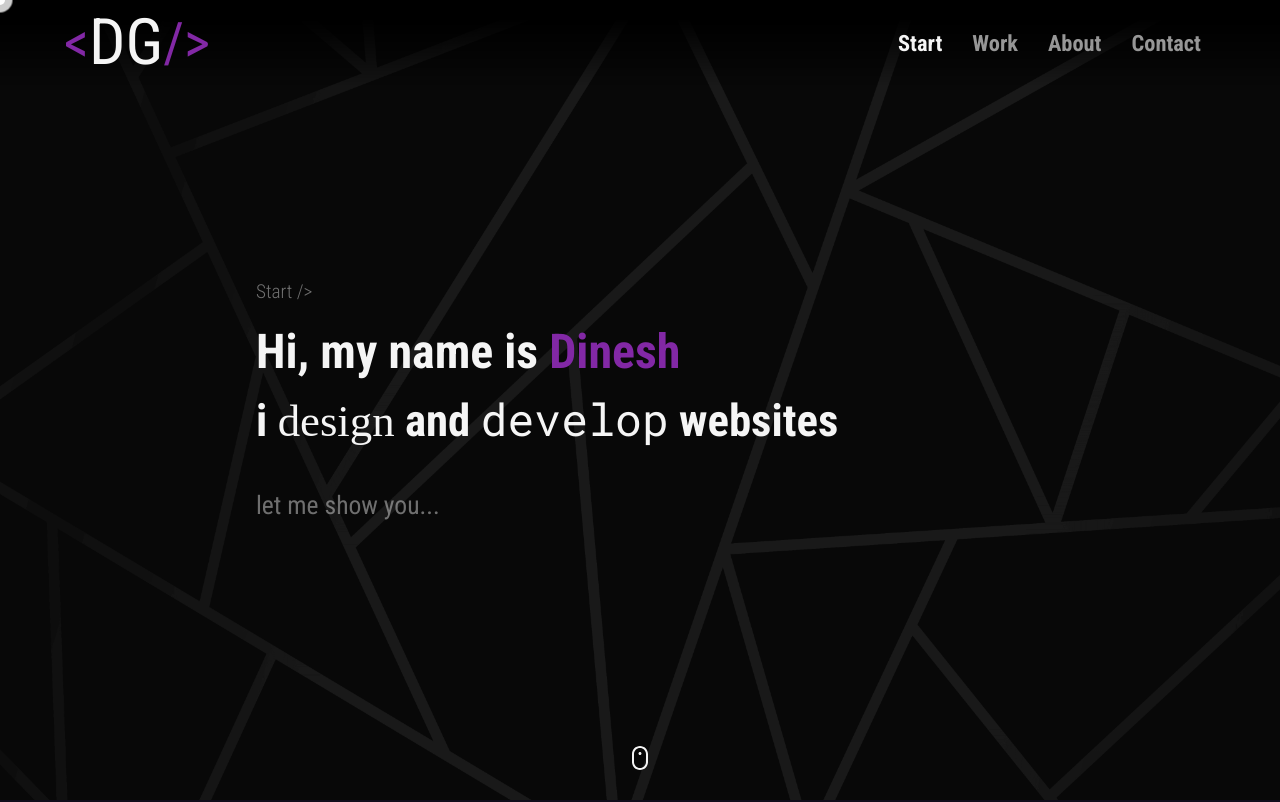
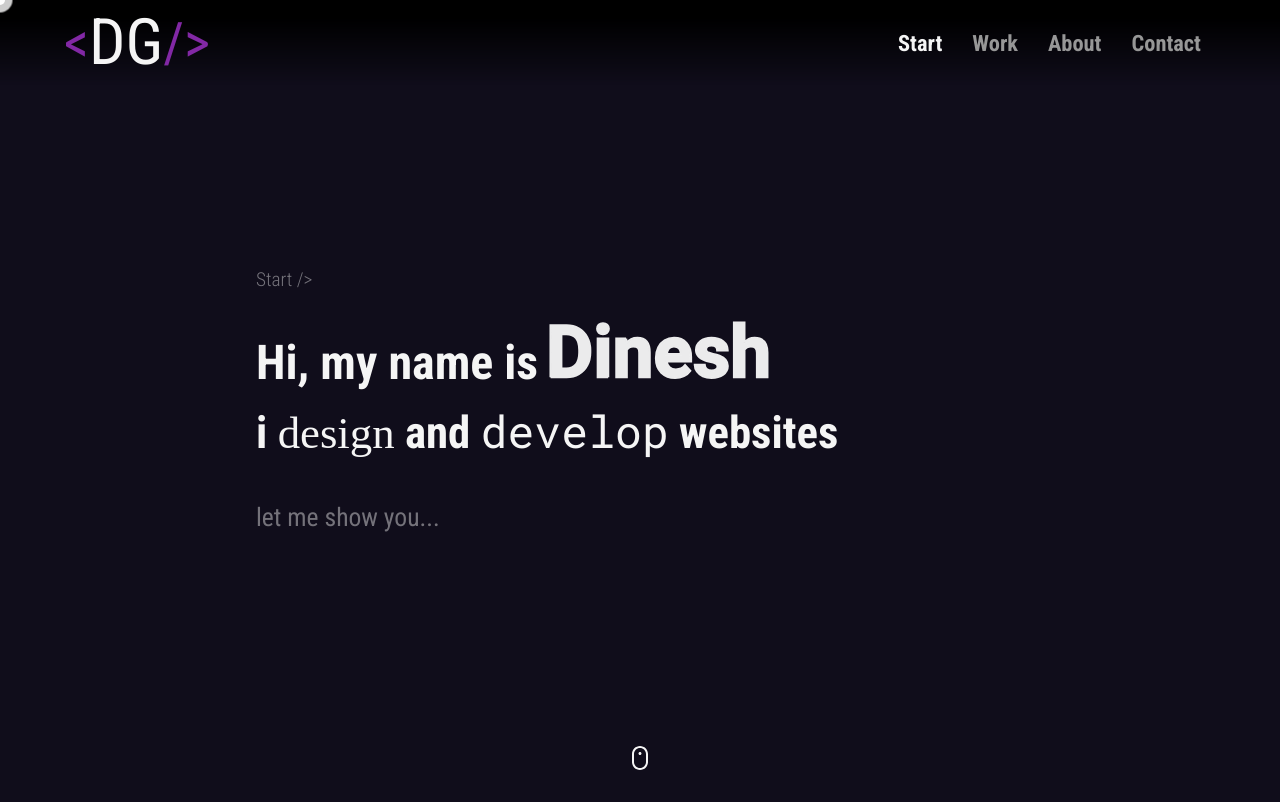
Before and after one commit to Dinesh485/my-portfolio-v2, a React (Create React App) app: page / in a window 1280 px wide. Shown: the top 802 px of the page. Built offline with nearby package versions, Linux system fonts and the light colour scheme; a web font is replaced by a local one.

Commit message:
made adjustments to the design

```diff
--- a/src/components/Start.js
+++ b/src/components/Start.js
@@ -1,8 +1,6 @@
 import { useEffect } from "react";
-
-import bgImg from '../images/58064.png'
 import {gsap} from 'gsap'
-
+import NameSVG from '../images/NameSVG'
 const Start = () => {
 
     useEffect(() =>{
@@ -18,15 +16,15 @@ const Start = () => {
 
 
     return (
-        <section className = "start" id = 'start'  style = {{background: `url(${bgImg})`, backgroundSize: 'cover', backgroundPosition: 'center'}}>
+        <section className = "start" id = 'start' >
 
             <div className="wrapper">
                 <p className = "anim1 ">Start {"/>"}</p>
-                <h1 className = "anim1">Hi, my name is <span>Dinesh</span></h1>
+                <h1 className = "anim1">Hi, my name is <span><NameSVG /></span></h1>
                 <h2 className = "anim1">i <span>design</span> and <span>develop</span> websites</h2>
                 <span className  = "anim1">let me show you...</span>
             </div>
-            <svg xmlns="http://www.w3.org/2000/svg" width="24" height="24" viewBox="0 0 24 24"><path d="M12 2c3.309 0 6 2.691 6 6v8c0 3.309-2.691 6-6 6s-6-2.691-6-6v-8c0-3.309 2.691-6 6-6zm0-2c-4.418 0-8 3.582-8 8v8c0 4.418 3.582 8 8 8s8-3.582 8-8v-8c0-4.418-3.582-8-8-8zm0 9c-.829 0-1.5-.672-1.5-1.5s.671-1.5 1.5-1.5 1.5.672 1.5 1.5-.671 1.5-1.5 1.5z"/></svg>
+            <svg className = "scrollIcon" xmlns="http://www.w3.org/2000/svg" width="24" height="24" viewBox="0 0 24 24"><path d="M12 2c3.309 0 6 2.691 6 6v8c0 3.309-2.691 6-6 6s-6-2.691-6-6v-8c0-3.309 2.691-6 6-6zm0-2c-4.418 0-8 3.582-8 8v8c0 4.418 3.582 8 8 8s8-3.582 8-8v-8c0-4.418-3.582-8-8-8zm0 9c-.829 0-1.5-.672-1.5-1.5s.671-1.5 1.5-1.5 1.5.672 1.5 1.5-.671 1.5-1.5 1.5z"/></svg>
         </section>
      );
 }
--- /dev/null
+++ b/src/images/NameSVG.js
@@ -0,0 +1,38 @@
+import { useEffect, useRef } from "react";
+
+
+const NameSVG = () => {
+    const svg = useRef(null)
+    useEffect(() =>{
+
+        let paths =  svg.current.getElementsByTagName('path')
+          for(let i =0; i<paths.length; i++){
+            let lenght =  paths[i].getTotalLength();
+            paths[i].style.strokeDasharray= lenght;
+            paths[i].style.strokeDashoffset = lenght;
+          }
+
+    },[])
+    return (
+        <svg ref = {svg} className = "nameSvg" viewBox="0 0 290 77" fill="none" xmlns="http://www.w3.org/2000/svg">
+        <mask id="path-1-outside-1" maskUnits="userSpaceOnUse" x="0.09375" y="0" width="290" height="77" fill="black">
+        <rect fill="white" x="0.09375" width="290" height="77"/>
+        <path d="M2.09375 74V5.75H23.0938C29.0938 5.75 34.4531 7.10938 39.1719 9.82812C43.9219 12.5156 47.625 16.3594 50.2812 21.3594C52.9375 26.3281 54.2656 31.9844 54.2656 38.3281V41.4688C54.2656 47.8125 52.9531 53.4531 50.3281 58.3906C47.7344 63.3281 44.0625 67.1562 39.3125 69.875C34.5625 72.5938 29.2031 73.9688 23.2344 74H2.09375ZM16.1562 17.1406V62.7031H22.9531C28.4531 62.7031 32.6562 60.9062 35.5625 57.3125C38.4688 53.7188 39.9531 48.5781 40.0156 41.8906V38.2812C40.0156 31.3438 38.5781 26.0938 35.7031 22.5312C32.8281 18.9375 28.625 17.1406 23.0938 17.1406H16.1562Z"/>
+        <path d="M77.9375 74H64.3438V23.2812H77.9375V74ZM63.5469 10.1562C63.5469 8.125 64.2188 6.45312 65.5625 5.14062C66.9375 3.82812 68.7969 3.17188 71.1406 3.17188C73.4531 3.17188 75.2969 3.82812 76.6719 5.14062C78.0469 6.45312 78.7344 8.125 78.7344 10.1562C78.7344 12.2188 78.0312 13.9062 76.625 15.2188C75.25 16.5312 73.4219 17.1875 71.1406 17.1875C68.8594 17.1875 67.0156 16.5312 65.6094 15.2188C64.2344 13.9062 63.5469 12.2188 63.5469 10.1562Z"/>
+        <path d="M101.609 23.2812L102.031 29.1406C105.656 24.6094 110.516 22.3438 116.609 22.3438C121.984 22.3438 125.984 23.9219 128.609 27.0781C131.234 30.2344 132.578 34.9531 132.641 41.2344V74H119.094V41.5625C119.094 38.6875 118.469 36.6094 117.219 35.3281C115.969 34.0156 113.891 33.3594 110.984 33.3594C107.172 33.3594 104.312 34.9844 102.406 38.2344V74H88.8594V23.2812H101.609Z"/>
+        <path d="M166.297 74.9375C158.859 74.9375 152.797 72.6562 148.109 68.0938C143.453 63.5312 141.125 57.4531 141.125 49.8594V48.5469C141.125 43.4531 142.109 38.9062 144.078 34.9062C146.047 30.875 148.828 27.7812 152.422 25.625C156.047 23.4375 160.172 22.3438 164.797 22.3438C171.734 22.3438 177.188 24.5312 181.156 28.9062C185.156 33.2812 187.156 39.4844 187.156 47.5156V53.0469H154.859C155.297 56.3594 156.609 59.0156 158.797 61.0156C161.016 63.0156 163.812 64.0156 167.188 64.0156C172.406 64.0156 176.484 62.125 179.422 58.3438L186.078 65.7969C184.047 68.6719 181.297 70.9219 177.828 72.5469C174.359 74.1406 170.516 74.9375 166.297 74.9375ZM164.75 33.3125C162.062 33.3125 159.875 34.2188 158.188 36.0312C156.531 37.8438 155.469 40.4375 155 43.8125H173.844V42.7344C173.781 39.7344 172.969 37.4219 171.406 35.7969C169.844 34.1406 167.625 33.3125 164.75 33.3125Z"/>
+        <path d="M222.359 59.9844C222.359 58.3281 221.531 57.0312 219.875 56.0938C218.25 55.125 215.625 54.2656 212 53.5156C199.938 50.9844 193.906 45.8594 193.906 38.1406C193.906 33.6406 195.766 29.8906 199.484 26.8906C203.234 23.8594 208.125 22.3438 214.156 22.3438C220.594 22.3438 225.734 23.8594 229.578 26.8906C233.453 29.9219 235.391 33.8594 235.391 38.7031H221.844C221.844 36.7656 221.219 35.1719 219.969 33.9219C218.719 32.6406 216.766 32 214.109 32C211.828 32 210.062 32.5156 208.812 33.5469C207.562 34.5781 206.938 35.8906 206.938 37.4844C206.938 38.9844 207.641 40.2031 209.047 41.1406C210.484 42.0469 212.891 42.8438 216.266 43.5312C219.641 44.1875 222.484 44.9375 224.797 45.7812C231.953 48.4062 235.531 52.9531 235.531 59.4219C235.531 64.0469 233.547 67.7969 229.578 70.6719C225.609 73.5156 220.484 74.9375 214.203 74.9375C209.953 74.9375 206.172 74.1875 202.859 72.6875C199.578 71.1562 197 69.0781 195.125 66.4531C193.25 63.7969 192.312 60.9375 192.312 57.875H205.156C205.281 60.2812 206.172 62.125 207.828 63.4062C209.484 64.6875 211.703 65.3281 214.484 65.3281C217.078 65.3281 219.031 64.8438 220.344 63.875C221.688 62.875 222.359 61.5781 222.359 59.9844Z"/>
+        <path d="M257.516 28.8125C261.109 24.5 265.625 22.3438 271.062 22.3438C282.062 22.3438 287.641 28.7344 287.797 41.5156V74H274.25V41.8906C274.25 38.9844 273.625 36.8438 272.375 35.4688C271.125 34.0625 269.047 33.3594 266.141 33.3594C262.172 33.3594 259.297 34.8906 257.516 37.9531V74H243.969V2H257.516V28.8125Z"/>
+        </mask>
+        <path d="M2.09375 74V5.75H23.0938C29.0938 5.75 34.4531 7.10938 39.1719 9.82812C43.9219 12.5156 47.625 16.3594 50.2812 21.3594C52.9375 26.3281 54.2656 31.9844 54.2656 38.3281V41.4688C54.2656 47.8125 52.9531 53.4531 50.3281 58.3906C47.7344 63.3281 44.0625 67.1562 39.3125 69.875C34.5625 72.5938 29.2031 73.9688 23.2344 74H2.09375ZM16.1562 17.1406V62.7031H22.9531C28.4531 62.7031 32.6562 60.9062 35.5625 57.3125C38.4688 53.7188 39.9531 48.5781 40.0156 41.8906V38.2812C40.0156 31.3438 38.5781 26.0938 35.7031 22.5312C32.8281 18.9375 28.625 17.1406 23.0938 17.1406H16.1562Z" stroke="#F7F7F7"  mask="url(#path-1-outside-1)"/>
+        <path d="M77.9375 74H64.3438V23.2812H77.9375V74ZM63.5469 10.1562C63.5469 8.125 64.2188 6.45312 65.5625 5.14062C66.9375 3.82812 68.7969 3.17188 71.1406 3.17188C73.4531 3.17188 75.2969 3.82812 76.6719 5.14062C78.0469 6.45312 78.7344 8.125 78.7344 10.1562C78.7344 12.2188 78.0312 13.9062 76.625 15.2188C75.25 16.5312 73.4219 17.1875 71.1406 17.1875C68.8594 17.1875 67.0156 16.5312 65.6094 15.2188C64.2344 13.9062 63.5469 12.2188 63.5469 10.1562Z" stroke="#F7F7F7"  mask="url(#path-1-outside-1)"/>
+        <path d="M101.609 23.2812L102.031 29.1406C105.656 24.6094 110.516 22.3438 116.609 22.3438C121.984 22.3438 125.984 23.9219 128.609 27.0781C131.234 30.2344 132.578 34.9531 132.641 41.2344V74H119.094V41.5625C119.094 38.6875 118.469 36.6094 117.219 35.3281C115.969 34.0156 113.891 33.3594 110.984 33.3594C107.172 33.3594 104.312 34.9844 102.406 38.2344V74H88.8594V23.2812H101.609Z" stroke="#F7F7F7"  mask="url(#path-1-outside-1)"/>
+        <path d="M166.297 74.9375C158.859 74.9375 152.797 72.6562 148.109 68.0938C143.453 63.5312 141.125 57.4531 141.125 49.8594V48.5469C141.125 43.4531 142.109 38.9062 144.078 34.9062C146.047 30.875 148.828 27.7812 152.422 25.625C156.047 23.4375 160.172 22.3438 164.797 22.3438C171.734 22.3438 177.188 24.5312 181.156 28.9062C185.156 33.2812 187.156 39.4844 187.156 47.5156V53.0469H154.859C155.297 56.3594 156.609 59.0156 158.797 61.0156C161.016 63.0156 163.812 64.0156 167.188 64.0156C172.406 64.0156 176.484 62.125 179.422 58.3438L186.078 65.7969C184.047 68.6719 181.297 70.9219 177.828 72.5469C174.359 74.1406 170.516 74.9375 166.297 74.9375ZM164.75 33.3125C162.062 33.3125 159.875 34.2188 158.188 36.0312C156.531 37.8438 155.469 40.4375 155 43.8125H173.844V42.7344C173.781 39.7344 172.969 37.4219 171.406 35.7969C169.844 34.1406 167.625 33.3125 164.75 33.3125Z" stroke="#F7F7F7"  mask="url(#path-1-outside-1)"/>
+        <path d="M222.359 59.9844C222.359 58.3281 221.531 57.0312 219.875 56.0938C218.25 55.125 215.625 54.2656 212 53.5156C199.938 50.9844 193.906 45.8594 193.906 38.1406C193.906 33.6406 195.766 29.8906 199.484 26.8906C203.234 23.8594 208.125 22.3438 214.156 22.3438C220.594 22.3438 225.734 23.8594 229.578 26.8906C233.453 29.9219 235.391 33.8594 235.391 38.7031H221.844C221.844 36.7656 221.219 35.1719 219.969 33.9219C218.719 32.6406 216.766 32 214.109 32C211.828 32 210.062 32.5156 208.812 33.5469C207.562 34.5781 206.938 35.8906 206.938 37.4844C206.938 38.9844 207.641 40.2031 209.047 41.1406C210.484 42.0469 212.891 42.8438 216.266 43.5312C219.641 44.1875 222.484 44.9375 224.797 45.7812C231.953 48.4062 235.531 52.9531 235.531 59.4219C235.531 64.0469 233.547 67.7969 229.578 70.6719C225.609 73.5156 220.484 74.9375 214.203 74.9375C209.953 74.9375 206.172 74.1875 202.859 72.6875C199.578 71.1562 197 69.0781 195.125 66.4531C193.25 63.7969 192.312 60.9375 192.312 57.875H205.156C205.281 60.2812 206.172 62.125 207.828 63.4062C209.484 64.6875 211.703 65.3281 214.484 65.3281C217.078 65.3281 219.031 64.8438 220.344 63.875C221.688 62.875 222.359 61.5781 222.359 59.9844Z" stroke="#F7F7F7"  mask="url(#path-1-outside-1)"/>
+        <path d="M257.516 28.8125C261.109 24.5 265.625 22.3438 271.062 22.3438C282.062 22.3438 287.641 28.7344 287.797 41.5156V74H274.25V41.8906C274.25 38.9844 273.625 36.8438 272.375 35.4688C271.125 34.0625 269.047 33.3594 266.141 33.3594C262.172 33.3594 259.297 34.8906 257.516 37.9531V74H243.969V2H257.516V28.8125Z" stroke="#F7F7F7"  mask="url(#path-1-outside-1)"/>
+        </svg>
+
+     );
+}
+
+export default NameSVG;
--- a/src/sass-partials/_about.scss
+++ b/src/sass-partials/_about.scss
@@ -1,5 +1,5 @@
 .about{
-    background: $bg-color2;
+    background: $bg-color;
     position: relative;
     .wrapper{
         width: 80%;
--- a/src/sass-partials/_contact.scss
+++ b/src/sass-partials/_contact.scss
@@ -10,6 +10,8 @@
         height: 100%;
         max-width: $xl;
         margin:  0 auto;
+        position: relative;
+        z-index: 1;
         >div{
             width: fit-content;
             >p{
--- a/src/sass-partials/_start.scss
+++ b/src/sass-partials/_start.scss
@@ -6,7 +6,7 @@
     justify-content: center;
     flex-basis: 100%;
     height: calc(var(--vh, 1vh) * 100);
-
+    background: $bg-color;
     .wrapper {
       width: 70%;
       margin: 0 auto;
@@ -25,7 +25,35 @@
         width: fit-content;
         overflow: hidden;
         span {
-          color: $accent-color;
+
+
+           svg{
+             width: 150px;
+             margin-top: 10px;
+             path{
+               stroke-width: 3;
+               animation: strokeOffset 2s linear;
+               animation-fill-mode: forwards;
+               stroke: whitesmoke;
+
+
+             }
+
+           }
+            @keyframes strokeOffset{
+              0%{
+
+              }
+              80%{
+                fill: transparent;
+              }
+              100%{
+                stroke-dashoffset: 0;
+                fill: whitesmoke;
+
+              }
+            }
+
         }
       }
       h2 {
@@ -54,6 +82,11 @@
       @media (min-width: $sm) {
         h1 {
           font-size: 2.5rem;
+          span{
+            svg{
+              width: 180px;
+            }
+          }
         }
         h2 {
           font-size: 2.2rem;
@@ -67,6 +100,11 @@
         width: 60%;
         h1 {
           font-size: 3rem;
+          span{
+            svg{
+              width: 220px;
+            }
+          }
         }
         h2 {
           font-size: 2.8rem;
@@ -76,7 +114,7 @@
         }
       }
     }
-    svg {
+    .scrollIcon {
       position: absolute;
       bottom: 30px;
       margin: 0 auto;
--- a/src/sass-partials/_work.scss
+++ b/src/sass-partials/_work.scss
@@ -143,6 +143,9 @@
             padding: 5px 0;
             display: block;
             margin-bottom: 10px ;
+            position: relative;
+
+
             @media(min-width: $sm){
               width: 100px;
 
@@ -157,6 +160,7 @@
               border-width: 3px;
             }
           }
+
           .index{
             font-size: 1rem;
             font-weight: lighter;
```
Also changed, not shown: src/images/58064.png (deleted), src/images/Dinesh.svg (added).
